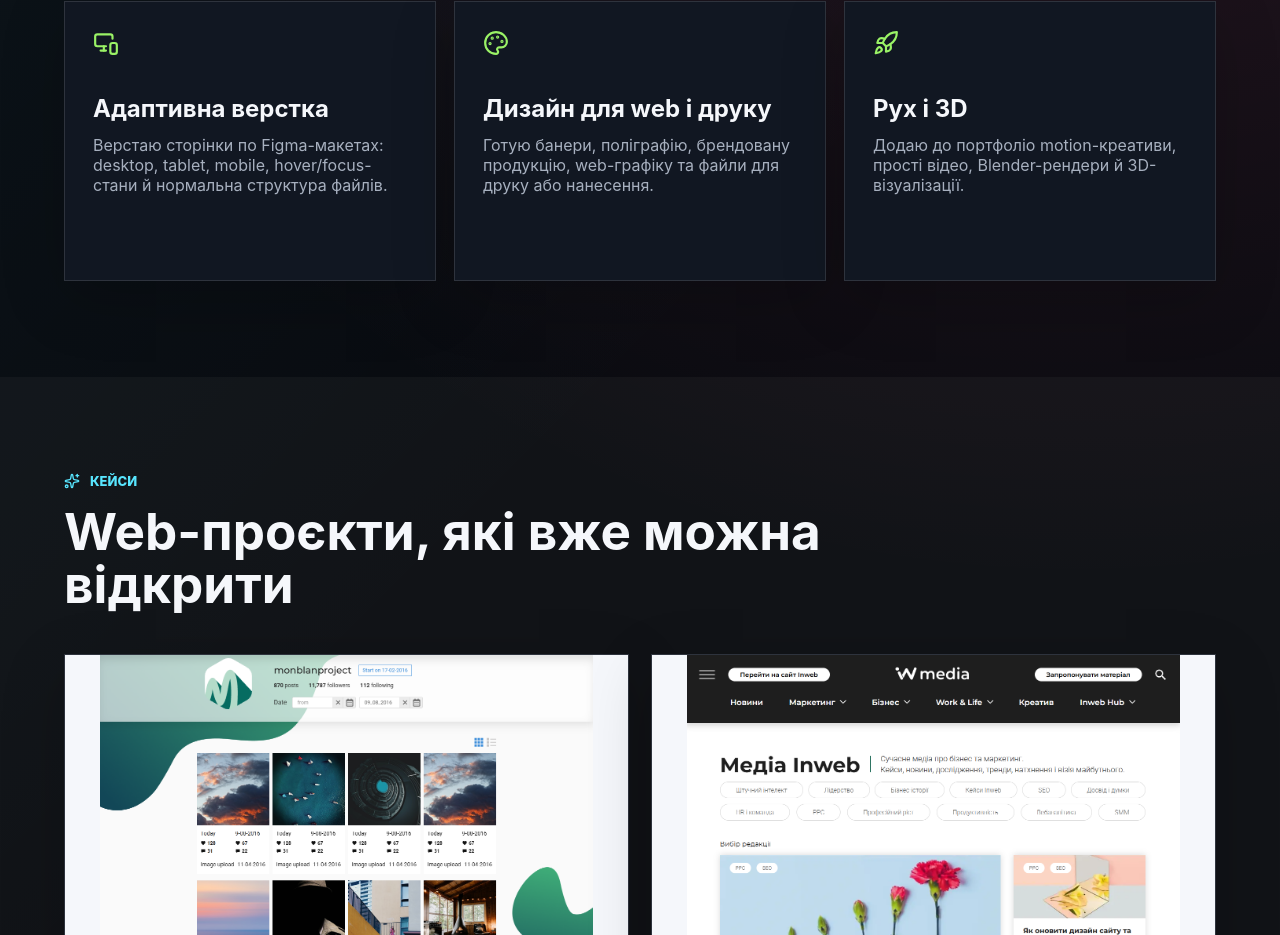
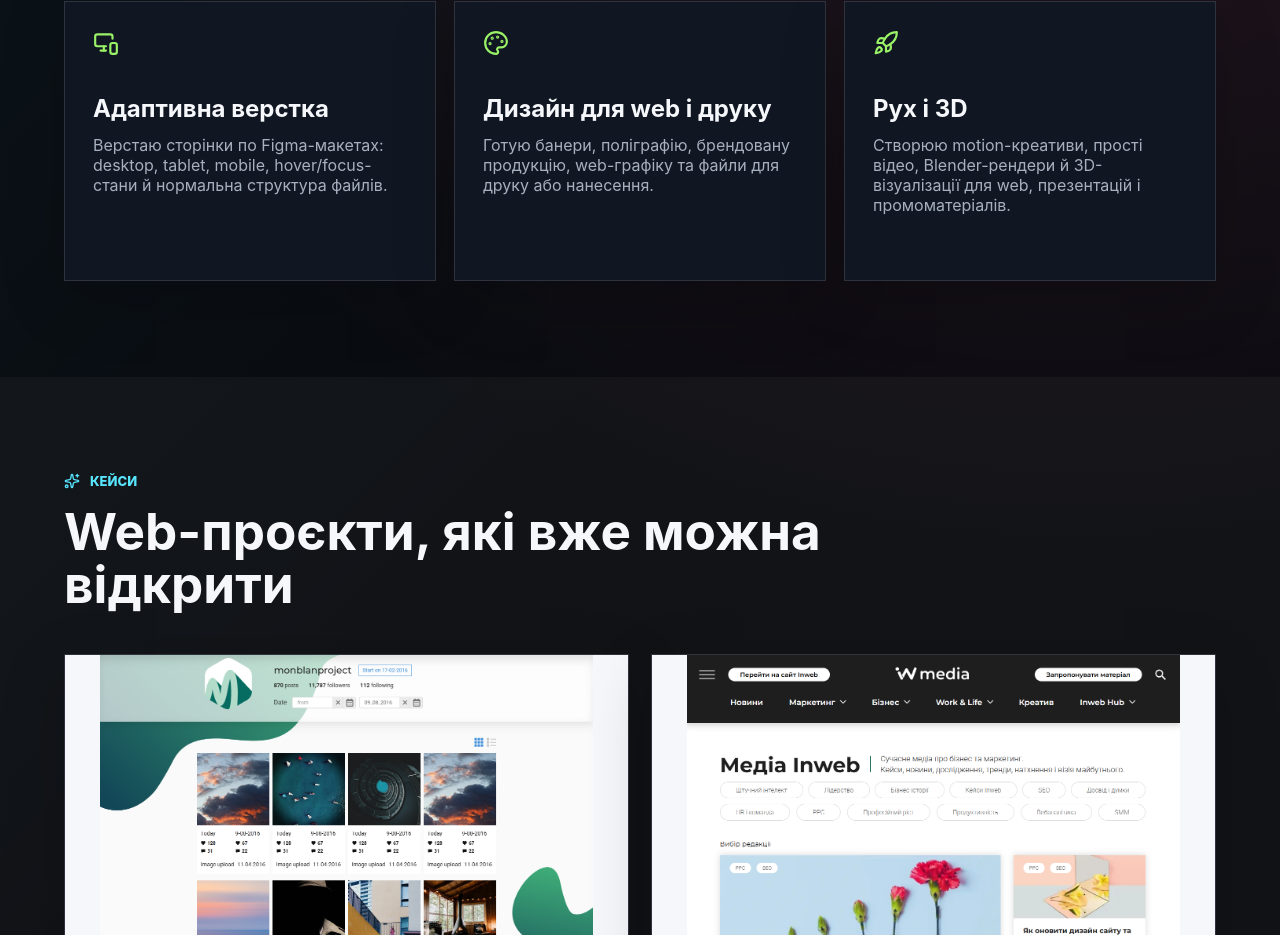
Before and after one commit to Mr-Vadym/portfolio, a React (Vite) app: page / in a window 1280 px wide. Shown: the part 1239-2174 px from the top of the page. Built offline with nearby package versions, Linux system fonts and the light colour scheme.

Commit message:
Refine motion service copy

```diff
--- a/app/page.jsx
+++ b/app/page.jsx
@@ -255,7 +255,7 @@ export default function Page() {
             <article>
               <Rocket size={26} />
               <h3>Рух і 3D</h3>
-              <p>Додаю до портфоліо motion-креативи, прості відео, Blender-рендери й 3D-візуалізації.</p>
+              <p>Створюю motion-креативи, прості відео, Blender-рендери й 3D-візуалізації для web, презентацій і промоматеріалів.</p>
             </article>
           </div>
         </section>
```
